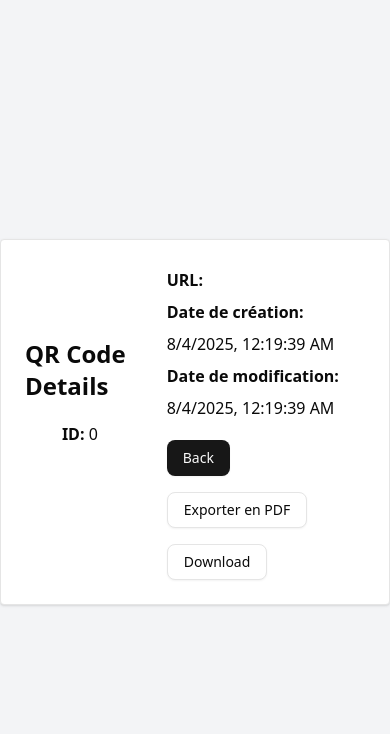
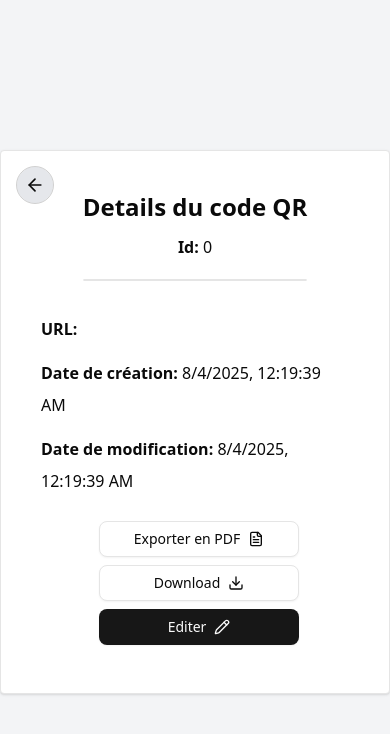
Before and after one commit to 77nadhir77/DynamicQRCode_platform_frontend, a React (Vite) app: page /qrcode/1 in a window 390 px wide. Shown: the top 734 px of the page. Built offline with nearby package versions, Linux system fonts and the light colour scheme; no server answers; a web font is replaced by a local one.

Commit message:
responsive design

```diff
--- a/index.html
+++ b/index.html
@@ -3,7 +3,9 @@
   <head>
     <meta charset="UTF-8" />
     <meta name="viewport" content="width=device-width, initial-scale=1.0" />
-    <title>Vite + React</title>
+    <title>générateur des QR-Codes</title>
+    <link rel="icon" href="/favicon.jpg" />
+
   </head>
   <body>
     <div id="root"></div>
--- /dev/null
+++ b/src/components/Spinner.tsx
@@ -0,0 +1,8 @@
+import React from "react";
+const Spinner = () => (
+  <div className="flex items-center justify-center h-40">
+    <div className="w-10 h-10 border-4 border-blue-500 border-t-transparent rounded-full animate-spin"></div>
+  </div>
+);
+
+export default Spinner;
--- a/src/components/data-table.tsx
+++ b/src/components/data-table.tsx
@@ -69,7 +69,7 @@ export function DataTable<TData extends { id: number }, TValue>({
   handleCreate,
 }: DataTableProps<TData, TValue>) {
   const [pageIndex, setPageIndex] = useState(0);
-  const [pageSize, setPageSize] = useState(10);
+  const [pageSize, setPageSize] = useState(5);
   const [dialogOpen, setDialogOpen] = useState<boolean>(false);
   const [columnFilters, setColumnFilters] = useState<ColumnFiltersState>([]);
 
@@ -106,9 +106,9 @@ export function DataTable<TData extends { id: number }, TValue>({
   }, [table, onResetSelectionRequest]);
 
   return (
-    <div className="space-y-4">
-      <div className="flex justify-between items-center">
-        <div className="w-full">
+    <div className="space-y-6 w-full">
+      <div className="justify-between items-center flex flex-col sm:flex-row sm:items-center sm:justify-between gap-4">
+        <div className="w-full ">
           <Input
             type="number"
             placeholder="Rechercher par ID..."
@@ -119,14 +119,14 @@ export function DataTable<TData extends { id: number }, TValue>({
                 .getColumn('id')
                 ?.setFilterValue(value ? Number(value) : undefined);
             }}
-            className="max-w-sm w-full"
+            className="sm:max-w-sm w-full"
           />
         </div>
         <Dialog open={open} onOpenChange={setOpen}>
           <DialogTrigger asChild>
-            <Button>➕ Ajouter un QR Code</Button>
+            <Button className="w-full sm:w-auto">➕ Ajouter un QR Code</Button>
           </DialogTrigger>
-          <DialogContent className="sm:max-w-[425px]">
+          <DialogContent className="w-[90vw] max-w-md">
             <DialogHeader>
               <DialogTitle>Creation d'un QR Code</DialogTitle>
               <DialogDescription>
@@ -157,8 +157,8 @@ export function DataTable<TData extends { id: number }, TValue>({
           </DialogContent>
         </Dialog>
       </div>
-      <div className="flex flex-2/3 flex-col overflow-hidden rounded-md border">
-        <Table>
+      <div className="flex flex-2/3 flex-col overflow-x-auto rounded-md border">
+        <Table className="min-w-full text-sm">
           <TableHeader>
             {table.getHeaderGroups().map((headerGroup) => (
               <TableRow key={headerGroup.id}>
@@ -207,16 +207,16 @@ export function DataTable<TData extends { id: number }, TValue>({
       </div>
 
       {/* Pagination Controls */}
-      <div className="flex items-center justify-between px-2">
+      <div className="flex flex-col sm:flex-row justify-between items-center gap-4 px-2">
         <div className="flex items-center space-x-2">
-          <span>Lignes par page:</span>
+          <span className="text-sm">Lignes par page:</span>
           <select
             value={pageSize}
             onChange={(e) => {
               table.setPageSize(Number(e.target.value));
               setPageSize(Number(e.target.value));
             }}
-            className="border rounded px-2 py-1"
+            className="border rounded px-2 py-1 text-sm"
           >
             {[5, 10, 20, 30].map((size) => (
               <option key={size} value={size}>
@@ -232,9 +232,9 @@ export function DataTable<TData extends { id: number }, TValue>({
             onClick={() => table.previousPage()}
             disabled={!table.getCanPreviousPage()}
           >
-            Precédent
+            Précédent
           </Button>
-          <span>
+          <span className="text-sm">
             Page {table.getState().pagination.pageIndex + 1} sur{' '}
             {table.getPageCount()}
           </span>
@@ -247,18 +247,20 @@ export function DataTable<TData extends { id: number }, TValue>({
           </Button>
         </div>
       </div>
+
       {/* Delete Button and Dialog */}
       <AlertDialog open={dialogOpen} onOpenChange={setDialogOpen}>
         <AlertDialogTrigger asChild>
           <Button
             variant="destructive"
+            className="w-full sm:w-auto"
             disabled={table.getSelectedRowModel().rows.length === 0}
           >
-            {isDeleting ? 'Supression en cours...' : 'supprimer la selection'}(
+            {isDeleting ? 'Suppression...' : 'Supprimer la sélection'} (
             {table.getSelectedRowModel().rows.length})
           </Button>
         </AlertDialogTrigger>
-        <AlertDialogContent>
+        <AlertDialogContent className="w-[90vw] max-w-md">
           <AlertDialogHeader>
             <AlertDialogTitle>Êtes-vous sûr ?</AlertDialogTitle>
             <AlertDialogDescription>
@@ -275,7 +277,6 @@ export function DataTable<TData extends { id: number }, TValue>({
                 const selectedIds = table
                   .getSelectedRowModel()
                   .rows.map((row) => row.original.id);
-
                 onDeleteSelected(selectedIds);
                 setDialogOpen(false);
               }}
--- a/src/pages/Home.tsx
+++ b/src/pages/Home.tsx
@@ -55,18 +55,18 @@ const columns = [
   columnHelper.accessor('link', {
     header: 'url',
     cell: (info) => (
-      <div className="w-[200px] overflow-hidden whitespace-nowrap text-ellipsis text-left">
+      <div className="w-full max-w-[200px] sm:max-w-[250px] md:max-w-[300px] overflow-hidden whitespace-nowrap text-ellipsis text-left">
         {info.getValue()}
       </div>
     ),
   }),
   columnHelper.accessor('createdAt', {
     header: 'date de création',
-    cell: (info) => info.getValue(),
+    cell: (info) => new Date(info.getValue()).toLocaleString(),
   }),
   columnHelper.accessor('updatedAt', {
     header: 'date de modification',
-    cell: (info) => info.getValue(),
+    cell: (info) => new Date(info.getValue()).toLocaleString(),
   }),
   columnHelper.display({
     id: 'details',
@@ -75,10 +75,10 @@ const columns = [
       <Link to={`/qrcode/${row.original.id}`}>
         <Button
           variant="outline"
-          size="sm"
-          className="cursor-pointer bg-green-500 p-2"
+          size="icon"
+          className="bg-green-500 hover:bg-green-600 text-white rounded p-2"
         >
-          <Eye className="text-white h-4 w-4 cursor-pointer" />
+          <Eye className="h-4 w-4" />
         </Button>
       </Link>
     ),
@@ -150,7 +150,8 @@ const Home = () => {
   }, []);
 
   return (
-    <div className="p-10 w-full h-full flex-col justify-center items-center gap-4">
+    <div className="px-4 py-6 md:px-10 w-full h-full flex flex-col justify-center items-center gap-4">
+      <div className="w-full max-w-[1200px]">
         <DataTable<Code, any>
           data={codes}
           columns={columns}
@@ -167,6 +168,7 @@ const Home = () => {
           handleCreate={handleCreate}
         />
       </div>
+    </div>
   );
 };
 
--- a/src/pages/codeDetails.tsx
+++ b/src/pages/codeDetails.tsx
@@ -1,19 +1,56 @@
 import { Button } from '@/components/ui/button';
 import Code from '@/utils/Code';
 import useAxios from '@/utils/useAxios';
-import React, { useEffect } from 'react';
+import React, { useState, useEffect } from 'react';
 import { Link, useParams } from 'react-router-dom';
 import jsPDF from 'jspdf';
+import { ArrowLeft, Download, FileText, Pencil } from 'lucide-react';
+import Spinner from '@/components/Spinner';
+import {
+  Dialog,
+  DialogTrigger,
+  DialogContent,
+  DialogHeader,
+  DialogFooter,
+  DialogTitle,
+  DialogDescription,
+} from '@/components/ui/dialog';
+import { Label } from '@/components/ui/label';
+import { Input } from '@/components/ui/input';
+
 const CodeDetails = () => {
   let api = useAxios();
   const { id } = useParams<{ id: string }>();
-  const [code, setCode] = React.useState<Code>({
+  const [loadingImage, setLoadingImage] = useState<boolean>(false);
+  const [code, setCode] = useState<Code>({
     id: 0,
     link: '',
     image: '',
     createdAt: new Date(),
     updatedAt: new Date(),
   });
+
+  const [open, setOpen] = useState(false);
+  const [newLink, setNewLink] = useState<string>('');
+
+  const [isEditing, setIsEditing] = useState<boolean>(false);
+
+  const handleEdit = () => {
+    setIsEditing(true);
+    api
+      .put(`api/update/${id}`, { link: newLink })
+      .then(() => {
+        setIsEditing(false);
+        setOpen(false);
+        getCode(); // Refresh the code details after editing
+      })
+      .catch((error) => {
+        console.error('Error updating code:', error);
+      })
+      .finally(() => {
+        setIsEditing(false);
+      });
+  };
 
   const handleExportPDF = () => {
     const doc = new jsPDF({
@@ -65,11 +102,14 @@ const CodeDetails = () => {
 
   const getCode = async () => {
     try {
+      setLoadingImage(true);
       const response = await api.get(`api/qrcode/${id}`);
       setCode(response.data);
       console.log('Code details fetched successfully:', response.data);
     } catch (error) {
       console.error('Error fetching code details:', error);
+    } finally {
+      setLoadingImage(false);
     }
   };
   useEffect(() => {
@@ -77,31 +117,47 @@ const CodeDetails = () => {
   }, []);
   return (
     <div className="min-h-screen flex justify-center items-center bg-gray-100">
-      <div className="bg-white p-6 w-[800px] border rounded shadow flex justify-around items-center">
-        <div className="flex flex-col justify-center items-center">
-          <h1 className="text-2xl font-semibold mb-4">QR Code Details</h1>
-          <div className="text-center mb-6">
-            <p>
-              <strong>ID:</strong> {code.id}
+      <div
+        className="bg-white p-6 border rounded shadow relative
+    flex justify-between items-center
+    max-sm:flex-col max-sm:w-full
+    sm:max-w-screen-md "
+      >
+        <div className="cursor-pointer absolute top-4 left-4 outline rounded-full bg-gray-200 p-2">
+          <Link to="/">
+            <ArrowLeft className="w-5 h-5" />
+          </Link>
+        </div>
+
+        {/* Left section with image and details */}
+        <div className="flex flex-2 flex-col items-center p-4 h-full sm:w-full">
+          <h1 className=" text-2xl font-semibold mb-2">Details du code QR</h1>
+          <p className="mb-4">
+            <strong>Id:</strong> {code.id}
           </p>
-            <div className="my-4 flex justify-center items-center mx-3">
-              {code.image && (
+          <div className="flex justify-center items-center w-full h-auto border rounded overflow-hidden">
+            {loadingImage ? (
+              <Spinner />
+            ) : (
+              code.image && (
                 <img
                   src={code.image}
                   alt={`QR Code for ${code.link}`}
-                  className="w-full h-auto max-w-xs rounded"
+                  className="w-full h-auto object-contain"
                 />
+              )
             )}
           </div>
         </div>
-        </div>
 
-        <div className="ml-8">
+        {/* Right section with link and actions */}
+        <div className="flex max-sm:w-full sm:flex-1 flex-col w-full h-full p-4">
+          <div className="mb-6 space-y-3">
             <p>
               <strong>URL:</strong>{' '}
               <a
                 href={code.link}
-              className="text-blue-600 underline"
+                className="text-blue-600 underline break-all"
                 target="_blank"
                 rel="noopener noreferrer"
               >
@@ -116,19 +172,60 @@ const CodeDetails = () => {
               <strong>Date de modification:</strong>{' '}
               {new Date(code.updatedAt).toLocaleString()}
             </p>
-          <Button className="mt-4">
-            <Link to="/">Back</Link>
-          </Button>
-          <Button variant="outline" className="mt-4" onClick={handleExportPDF}>
-            Exporter en PDF
+          </div>
+
+          <div className="flex max-sm:flex-col justify-between w-full items-center">
+            <Button
+              className="max-sm:w-50 max-sm:mb-2 ml-2"
+              variant="outline"
+              onClick={handleExportPDF}
+            >
+              Exporter en PDF <FileText />
             </Button>
             <Button
+              className="max-sm:w-50 max-sm:mb-2 ml-2"
               variant="outline"
-            className="mt-4 mr-2"
               onClick={handleDownloadImage}
             >
-            Download
+              Download <Download />
             </Button>
+            <Dialog open={open} onOpenChange={setOpen}>
+              <DialogTrigger asChild>
+                <Button className="max-sm:w-50 max-sm:mb-2 ml-2">
+                  Editer <Pencil />
+                </Button>
+              </DialogTrigger>
+              <DialogContent className="sm:max-w-[425px]">
+                <DialogHeader>
+                  <DialogTitle>Modefication du lien QR Code</DialogTitle>
+                  <DialogDescription>
+                    Enter le lien de redirection du QR Code.
+                  </DialogDescription>
+                </DialogHeader>
+                <div className="grid gap-4 py-4">
+                  <div className="grid grid-cols-4 items-center gap-4">
+                    <Label htmlFor="link" className="text-right">
+                      Lien de redirection
+                    </Label>
+                    <Input
+                      id="link"
+                      value={newLink}
+                      onChange={(e) => setNewLink(e.target.value)}
+                      className="col-span-3"
+                      placeholder="https://example.com"
+                    />
+                  </div>
+                </div>
+                <DialogFooter>
+                  {isEditing ? (
+                    <Button disabled>Chargement ...</Button>
+                  ) : (
+                    <Button onClick={handleEdit}>Modifier</Button>
+                  )}
+                </DialogFooter>
+              </DialogContent>
+            </Dialog>
+          </div>
         </div>
       </div>
     </div>
```
Also changed, not shown: public/favicon.jpg (added). Lines whose indentation alone changed are shown as unchanged.
